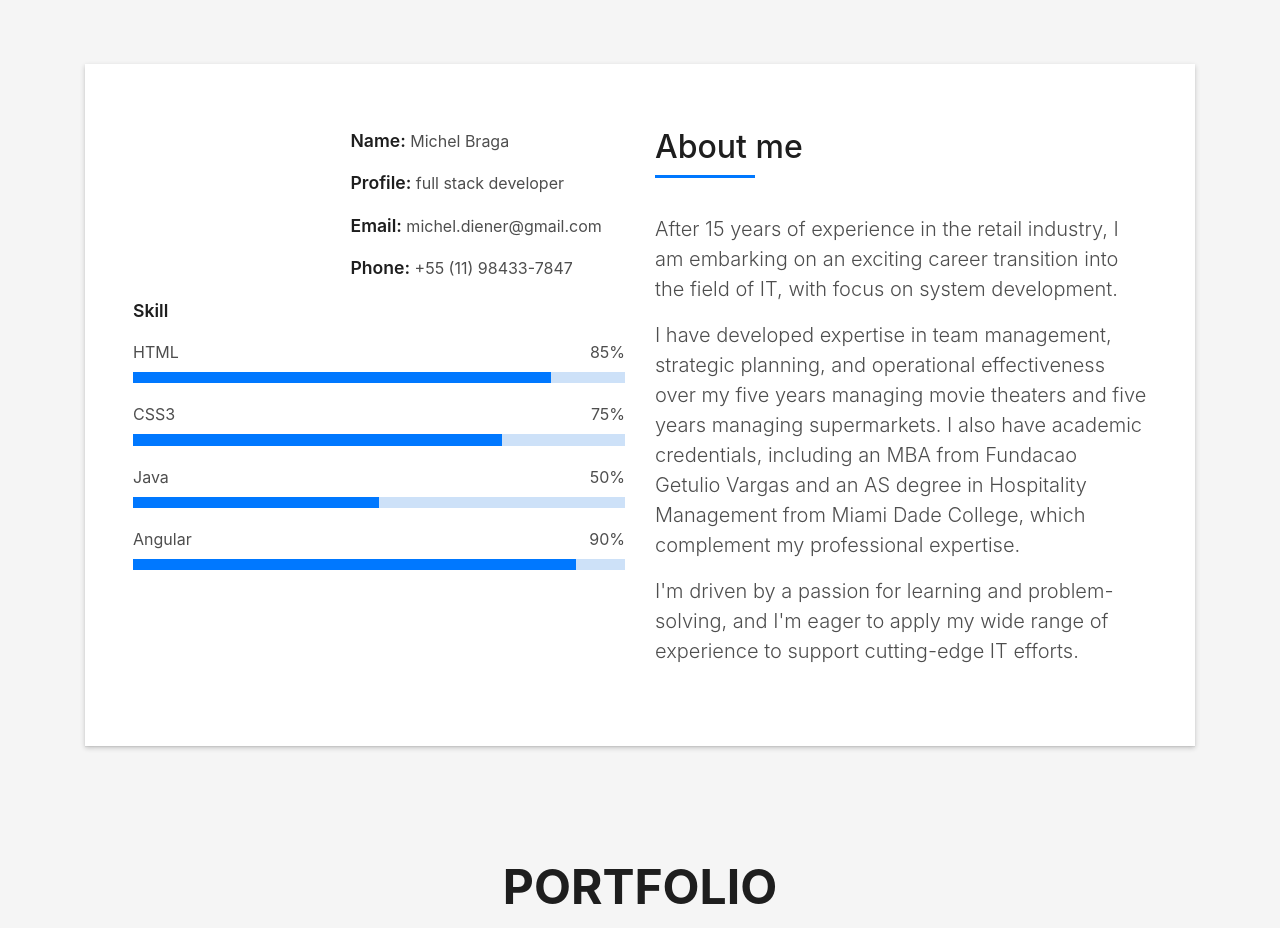
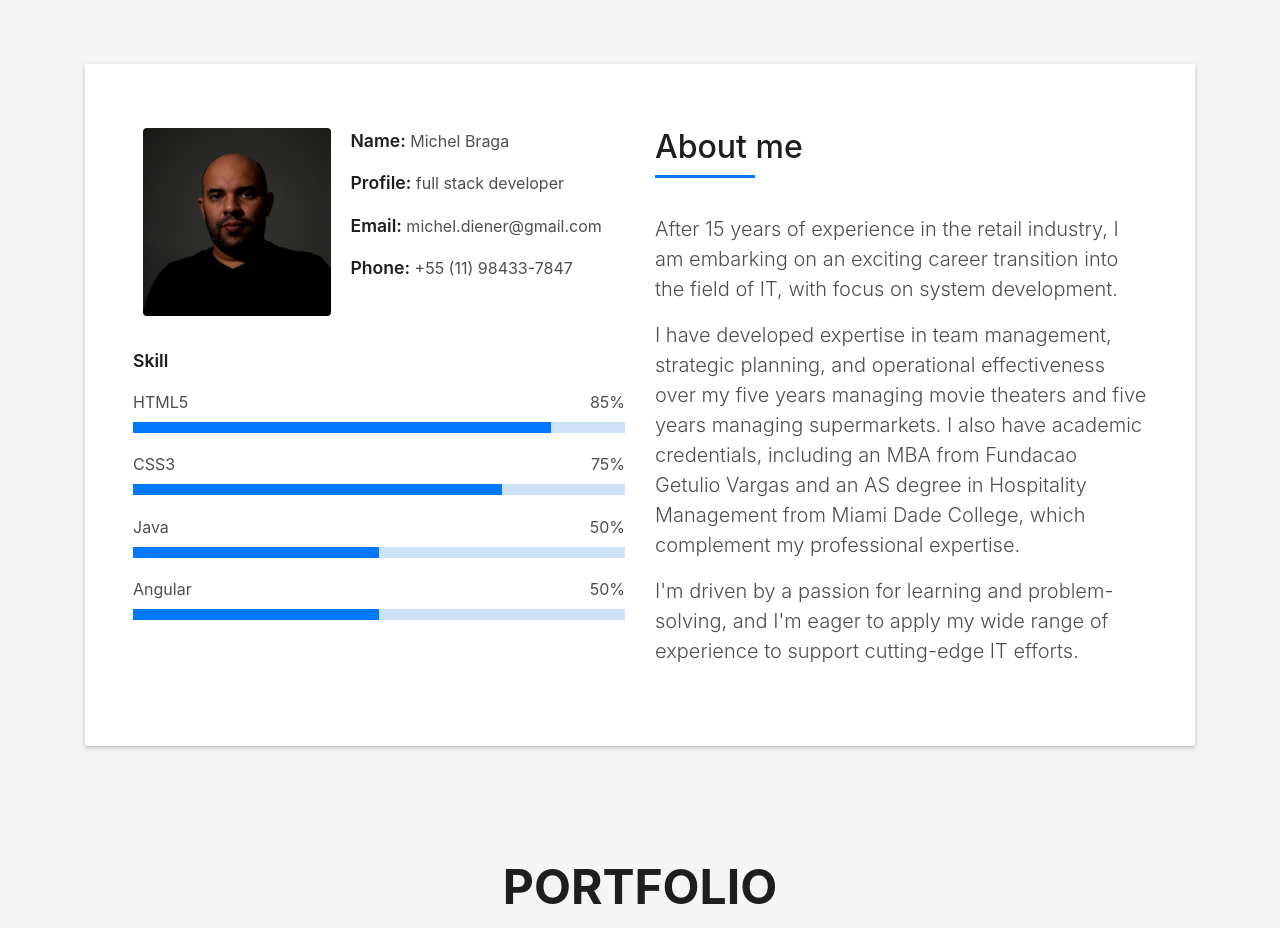
Before and after one commit to mbraga2023/portfolio2, a plain HTML site: page index.html in a window 1280 px wide. Shown: the part 800-1728 px from the top of the page. Drawn offline with Linux system fonts and the light colour scheme; files whose address does not match are found by name.

Commit message:
update portfolio photos

```diff
--- a/index.html
+++ b/index.html
@@ -92,7 +92,7 @@
                 <div class="row">
                   <div class="col-sm-6 col-md-5">
                     <div class="about-img">
-                     <!-- <img src="img/testimonial-2.jpg" class="img-fluid rounded b-shadow-a" alt="">-->
+                     <img src="img/testimonial-2.jpg" class="img-fluid rounded b-shadow-a" alt="">
                     </div>
                   </div>
                   <div class="col-sm-6 col-md-7">
@@ -106,7 +106,7 @@
                 </div>
                 <div class="skill-mf">
                   <p class="title-s">Skill</p>
-                  <span>HTML</span> <span class="pull-right">85%</span>
+                  <span>HTML5</span> <span class="pull-right">85%</span>
                   <div class="progress">
                     <div class="progress-bar" role="progressbar" style="width: 85%;" aria-valuenow="85" aria-valuemin="0"
                       aria-valuemax="100"></div>
@@ -121,9 +121,9 @@
                     <div class="progress-bar" role="progressbar" style="width: 50%" aria-valuenow="50" aria-valuemin="0"
                       aria-valuemax="100"></div>
                   </div>
-                  <span>Angular</span> <span class="pull-right">90%</span>
+                  <span>Angular</span> <span class="pull-right">50%</span>
                   <div class="progress">
-                    <div class="progress-bar" role="progressbar" style="width: 90%" aria-valuenow="90" aria-valuemin="0"
+                    <div class="progress-bar" role="progressbar" style="width: 50%" aria-valuenow="50" aria-valuemin="0"
                       aria-valuemax="100"></div>
                   </div>
                 </div>
```
Also changed, not shown: img/intro-bg.jpg, img/intro-bg2.jpg (added), img/testimonial-2.jpg (added), 2 other files.
